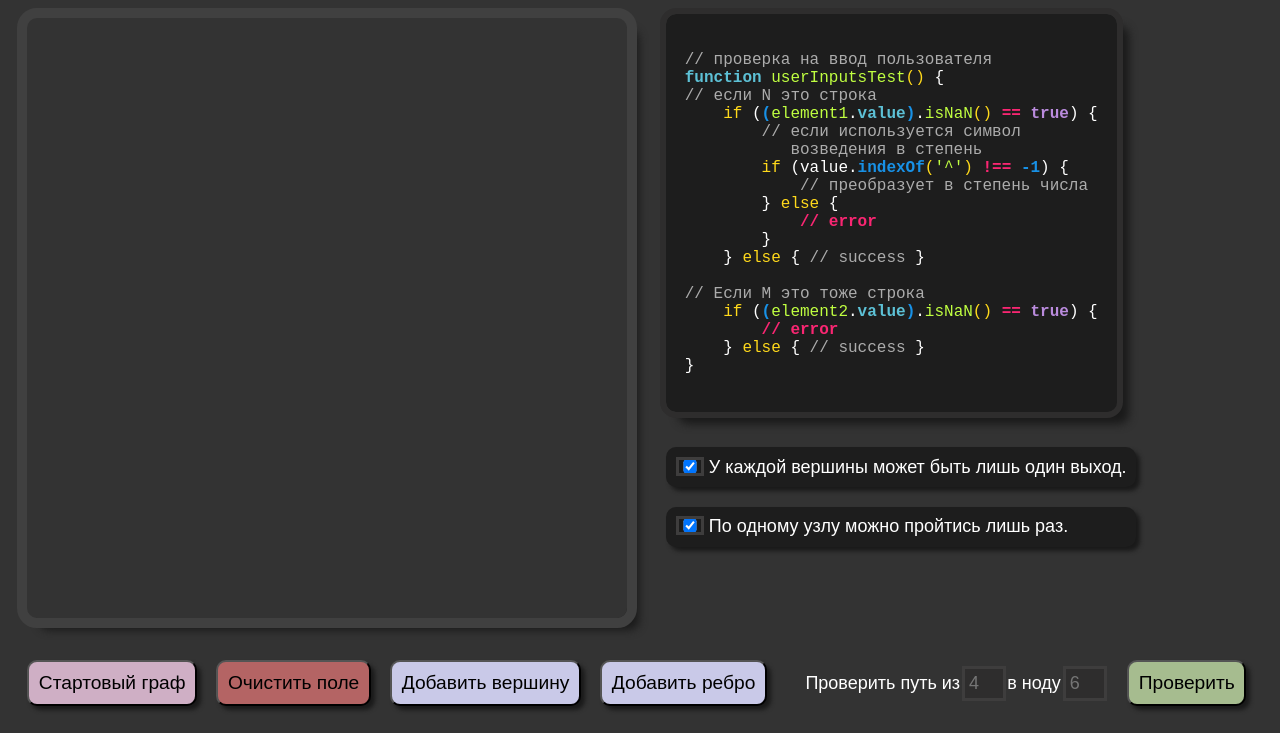
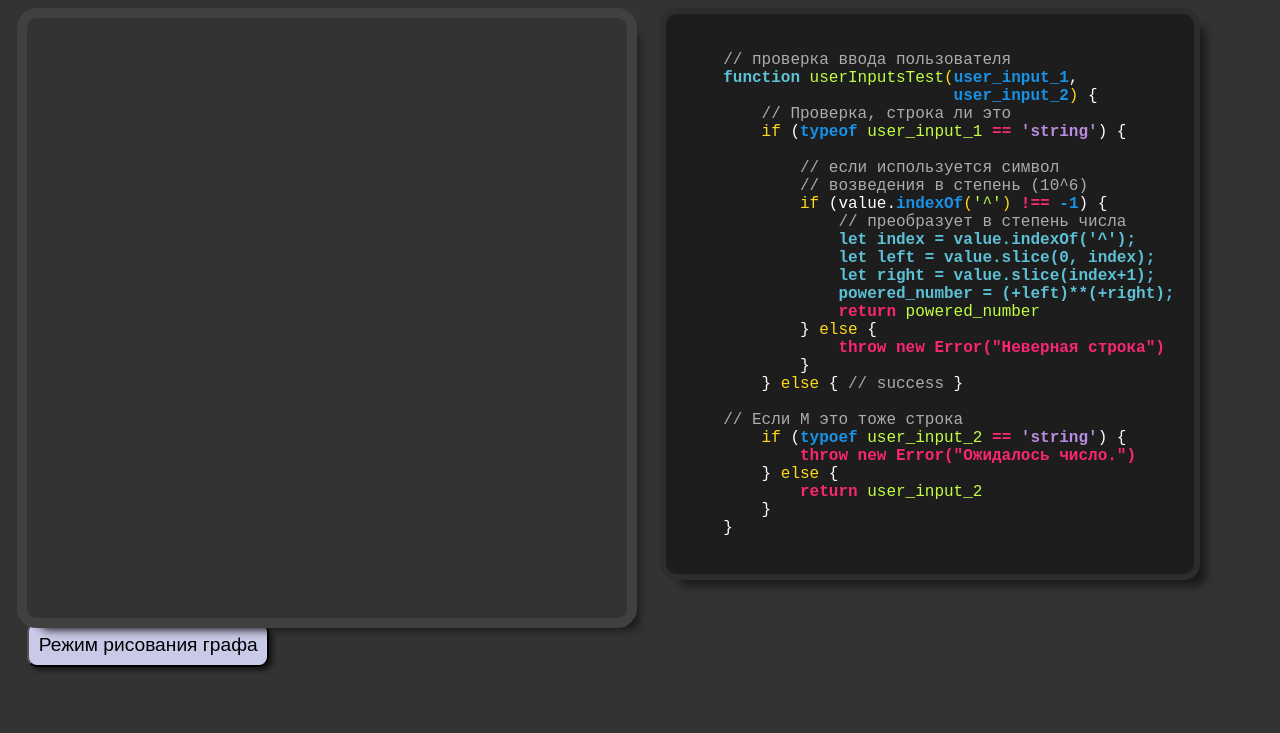
Before and after one commit to Kaixotwentytwo/Testing-Software, a plain HTML site: page lab3.html in a window 1280 px wide. Shown: the part 108-841 px from the top of the page. After the commit the page ends 802 px from the top, so only its background shows below. Drawn offline with Linux system fonts and the light colour scheme; a script that the page names is missing.

Commit message:
overhauled interface behaviour

```diff
--- a/lab3.html
+++ b/lab3.html
@@ -17,47 +17,59 @@
             <canvas id="graph" width="600" height="600"></canvas>
         </div>
 
+        <div id="codeAndProps">
+
             <div class="flex col" id="code">
                 <h2 style="display: none;" class="unhideable">Настройки поведения графа</h2>
                 <h3 class="hideable"">Граф отражает следующий алгоритм:</h3>
                 <pre class="hideable"><code>
-<c>// проверка на ввод пользователя</c>
-<bl>function</bl> <gr>userInputsTest</gr><y>()</y> {
-<c>// если N это строка</c>
-    <y>if</y> (<bk>(</bk><gr>element1</gr>.<bl>value</bl><bk>)</bk>.<gr>isNaN</gr><y>()</y> <r>==</r> <v>true</v>) {
+    <c>// проверка ввода пользователя</c>
+    <bl>function</bl> <gr>userInputsTest</gr><y>(</y><bk>user_input_1</bk>,
+                            <bk>user_input_2</bk><y>)</y> {
+    <c>    // Проверка, строка ли это</c>
+        <y>if</y> (<bk>typeof </bk><gr>user_input_1</gr> <r>==</r> <v>'string'</v>) {
+
             <c>// если используется символ
-           возведения в степень</c>
+            // возведения в степень (10^6)</c>
             <y>if</y> (value.<bk>indexOf</bk><y>(</y><gr>'^'</gr><y>)</y> <r>!==</r> <bk>-1</bk>) {
-            <c>// преобразует в степень числа</c>
+                <c>// преобразует в степень числа</c><bl>
+                let index = value.indexOf('^');
+                let left = value.slice(0, index);
+                let right = value.slice(index+1);
+                powered_number = (+left)**(+right);</bl>
+                <r>return </r><gr>powered_number</gr>
             } <y>else</y> {
-            <r>// error</r>
+                <r>throw new Error("Неверная строка")</r>
             }
         } <y>else</y> { <c>// success</c> }
 
     <c>// Если M это тоже строка</c>
-    <y>if</y> (<bk>(</bk><gr>element2</gr>.<bl>value</bl><bk>)</bk>.<gr>isNaN</gr><y>()</y> <r>==</r> <v>true</v>) {
-        <r>// error</r>
-    } <y>else</y> { <c>// success</c> }
+        <y>if</y> (<bk>typoef </bk><gr>user_input_2</gr> <r>==</r> <v>'string'</v>) {
+            <r>throw new Error("Ожидалось число.")</r>
+        } <y>else</y> {
+            <r>return </r><gr>user_input_2</gr>
+        }
     }
                 </code></pre>
+            </div>
 
-        <div class="checks" id="firstCheck"><input type="checkbox" name="singleOutput" id="singleOutput" checked>
+            <div class="checks unhideable hide" id="firstCheck"><input type="checkbox" name="singleOutput" id="singleOutput" checked>
             <label for="singleOutput" class="tT">У каждой вершины может быть лишь один выход.</label></div>
 
-        <div class="checks"><input type="checkbox" name="markNodesOnce" id="markNodesOnce" checked>
+            <div class="checks unhideable hide"><input type="checkbox" name="markNodesOnce" id="markNodesOnce" checked>
             <label for="markNodesOnce" class="tT">По одному узлу можно пройтись лишь раз.</label></div>
-
-
-
+        </div>
     </div>
 
-        <div id="buttonsBlock" class="flex wrap">
-            <button id="initCanvas">Стартовый граф</button>
-            <button id="clearCanvas">Очистить поле</button>
-            <button id="createNode">Добавить вершину</button>
-            <button id="createLine">Добавить ребро</button>
+    <div id="buttonsBlock" class="flex col wrap">
+        <div class="flex row wrap gap">
+            <button id="initCanvas" class="unhideable hide">Стартовый граф</button>
+            <button class="clearCanvas unhideable hide">Очистить поле</button>
+            <button class="clearCanvas hideable">Режим рисования графа</button>
+            <button id="createNode" class="unhideable hide">Добавить вершину</button>
+            <button id="createLine" class="unhideable hide">Добавить ребро</button>
         </div>
-        <div id="checkPathBlock">
+        <div id="checkPathBlock" class="unhideable hide">
             <div id="firstLine"><span class="tT">Проверить путь из </span>
                 <input class="tT input" type="number" name="startNode" id="startNodeInput" placeholder="4" max="8" min="1">
                 <span class="tT"> в ноду </span>
@@ -68,9 +80,11 @@
                 <span class="tT hide" id="success"><gr>Путь существует</gr></span>
                 <span class="tT hide" id="noPath"><r>Путь не найден</r></span>
                 <span class="tT hide" id="noVertex"><r>Вершины не найдены</r></span>
+                <span class="tT hide" id="noEdge"><r>Нужно по-крайней мере две вершины, чтобы создать ребро.</r></span>
                 <span class="tT hide" id="realPath"></span>
             </div>
         </div>
+
     </div>
 </body>
 </html>
```
Lines whose indentation alone changed are shown as unchanged.
